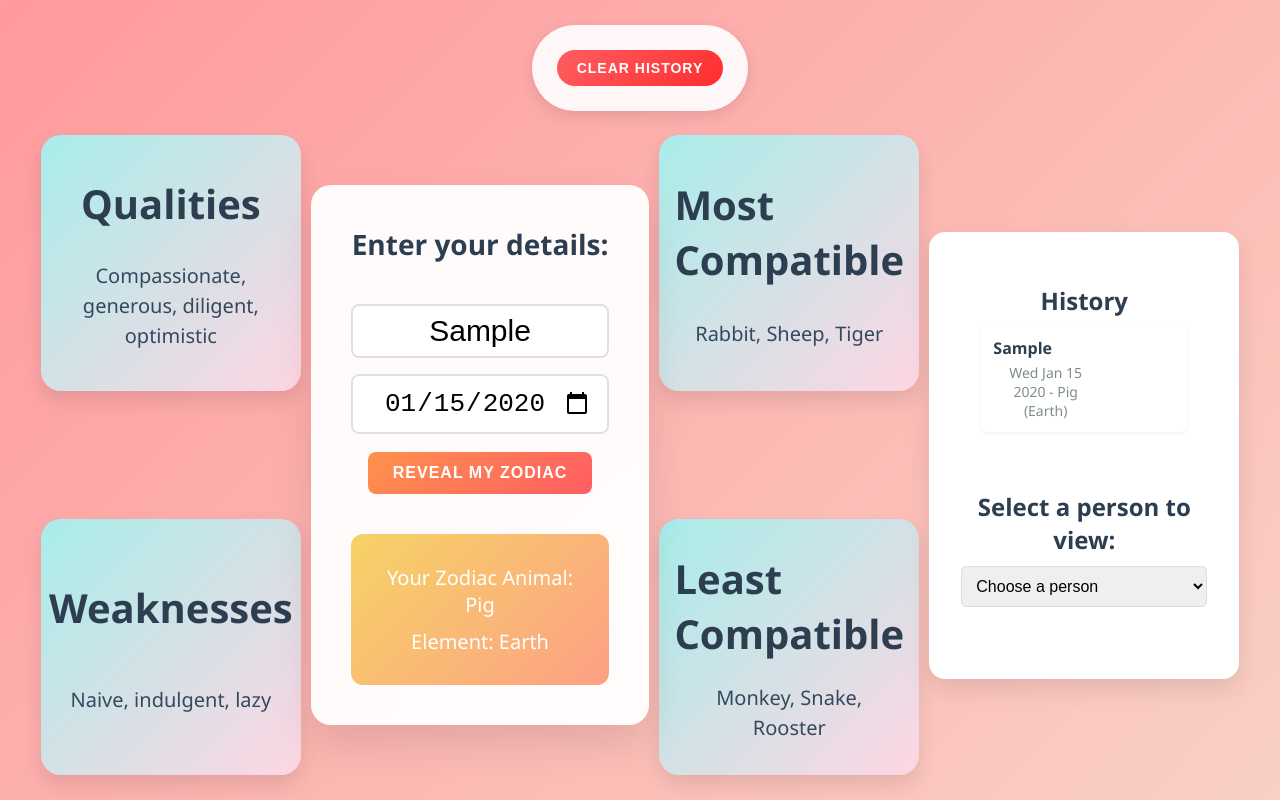
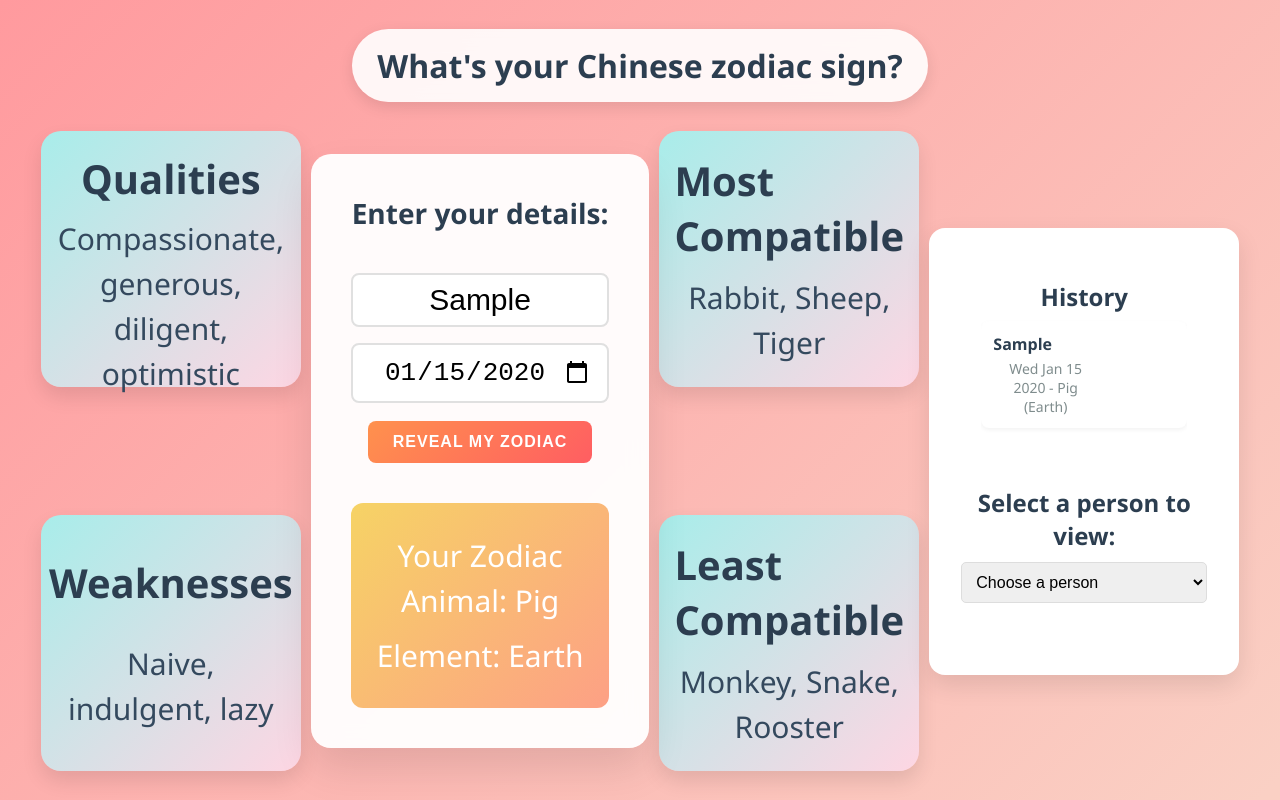
Before and after one commit to mangathemango/chinese_zodiac_converter, a plain HTML site: page index.html in a window 1280 px wide. Both pictures are taken after typing "Sample", "2020-01-15" into the empty fields and a click on the button "REVEAL MY ZODIAC". Drawn offline with Linux system fonts and the light colour scheme.

Commit message:
Add some minor style changes

```diff
--- a/index.html
+++ b/index.html
@@ -11,7 +11,7 @@
 <body>
 	<div id="container">
 		<div id="mode-switch">
-			<button id="clear-history-btn" class="mode-btn danger">Clear History</button>
+			<h1>What's your Chinese zodiac sign?</h1>
 		</div>
 
 		<div id="main-container">
@@ -33,7 +33,7 @@
 						<input type="date" id="birthdate" required />
 						<button type="submit">Reveal My Zodiac</button>
 					</form>
-					<div id="result" class="hidden">
+					<div id="result" class="result hidden">
 						<h2>Your Zodiac Animal: <span id="animal"></span></h2>
 						<h2>Element: <span id="element"></span></h2>
 					</div>
--- a/script.js
+++ b/script.js
@@ -117,6 +117,26 @@ const displayCompatibilityResults = (selectedIndex) => {
 		card.textContent = compatibility;
 		resultsDiv.appendChild(card);
 	});
+
+	// const entry = {
+	// 	name,
+	// 	birthDate: birthDate.toDateString(),
+	// 	zodiac: zodiacInfo.Zodiac,
+	// 	element: zodiacInfo.Element,
+	// 	qualities: zodiacInfo.Qualities,
+	// 	weaknesses: zodiacInfo.Weaknesses,
+	// 	mostCompatible: zodiacInfo["Most Compatible"],
+	// 	leastCompatible: zodiacInfo["Least Compatible"]
+	// }
+	document.getElementById("name").value = selectedPerson.name;
+	document.getElementById("birthdate").value = new Date(selectedPerson.birthDate).toISOString().split('T')[0];
+	document.getElementById("animal").textContent = selectedPerson.zodiac;
+	document.getElementById("element").textContent = selectedPerson.element;
+	document.getElementById("qualities").textContent = selectedPerson.qualities;
+	document.getElementById("weaknesses").textContent = selectedPerson.weaknesses;
+	document.getElementById("most-compatible").textContent = selectedPerson.mostCompatible;
+	document.getElementById("least-compatible").textContent = selectedPerson.leastCompatible;
+	document.getElementById("result").classList.remove("hidden");
 }
 
 // Event Listeners
@@ -147,16 +167,6 @@ document.getElementById('person-select').addEventListener('change', (e) => {
 	displayCompatibilityResults(e.target.value);
 });
 
-document.getElementById('clear-history-btn').addEventListener('click', () => {
-	if (confirm('Are you sure you want to clear all history?')) {
-		historyData = [];
-		localStorage.removeItem('zodiacHistory');
-		updatePersonSelect();
-		updateHistoryList();
-		document.getElementById('compatibility-results').innerHTML = '';
-	}
-});
-
 // Initialize
 updatePersonSelect();
 updateHistoryList();
--- a/style.css
+++ b/style.css
@@ -129,7 +129,7 @@ button.danger {
 
 #result h2 {
   margin: 10px 0;
-  font-size: 20px;
+  font-size: 30px;
   font-weight: 500;
 }
 
@@ -160,10 +160,11 @@ button.danger {
 
 .result {
   color: #34495e;
-  font-size: 20px;
+  font-size: 30px;
   text-align: center;
   line-height: 1.5;
 }
+
 
 #mode-switch {
 
@@ -244,7 +245,7 @@ button.danger {
   flex-direction: column;
   gap: 15px;
   max-height: 500px;
-  overflow-y: auto;
+  overflow-y: scroll;
   padding: 10px;
 }
 
@@ -313,6 +314,11 @@ button.danger {
   box-shadow: 0 4px 8px rgba(0, 0, 0, 0.1);
 }
 
+#history-list {
+  max-height: 150px;
+  overflow-y: scroll;
+  overflow-x: hidden;
+}
 .history-info {
   display: flex;
   flex-direction: column;
```
